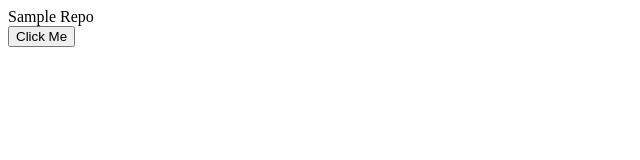
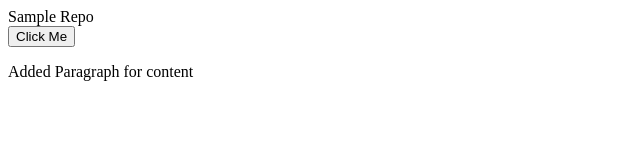
Before and after one commit to NoahMCollins/test, a plain HTML site: page app/index.html in a window 1280 px wide. Shown: the whole page, without its empty margins (0-640 px from the left). Drawn offline with Linux system fonts and the light colour scheme.

Commit message:
Added some more stuff.

```diff
--- a/app/index.html
+++ b/app/index.html
@@ -11,5 +11,7 @@
     <br>
 
     <button onclick="helloWorld()">Click Me</button>
+
+    <p>Added Paragraph for content</p>
 </body>
 </html>
```
Also changed, not shown: 1 other file.
